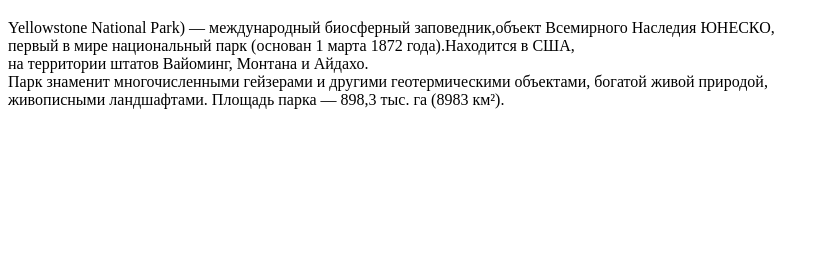
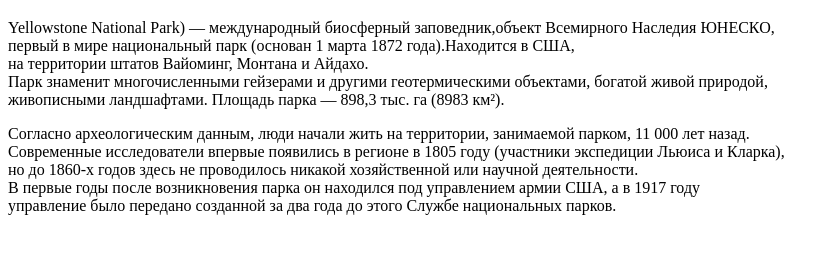
Before and after one commit to Sad-Wolverine/Lesson_3_Git, a plain HTML site: page index.html in a window 1280 px wide. Shown: the part 61-314 px from the top of the page, without its empty margins (0-839 px from the left). Drawn offline with Linux system fonts and the light colour scheme.

Commit message:
Crteate new paragraph

```diff
--- a/index.html
+++ b/index.html
@@ -12,5 +12,12 @@
         Парк знаменит многочисленными гейзерами и другими геотермическими объектами, богатой живой природой,<br>
         живописными ландшафтами. Площадь парка — 898,3 тыс. га (8983 км²).<br>
     </p>
+    <p>
+        Согласно археологическим данным, люди начали жить на территории, занимаемой парком, 11 000 лет назад.<br>
+        Современные исследователи впервые появились в регионе в 1805 году (участники экспедиции Льюиса и Кларка),<br>
+        но до 1860-х годов здесь не проводилось никакой хозяйственной или научной деятельности.<br>
+        В первые годы после возникновения парка он находился под управлением армии США, а в 1917 году<br>
+        управление было передано созданной за два года до этого Службе национальных парков.<br>
+    </p>
 </body>
 </html>
```
